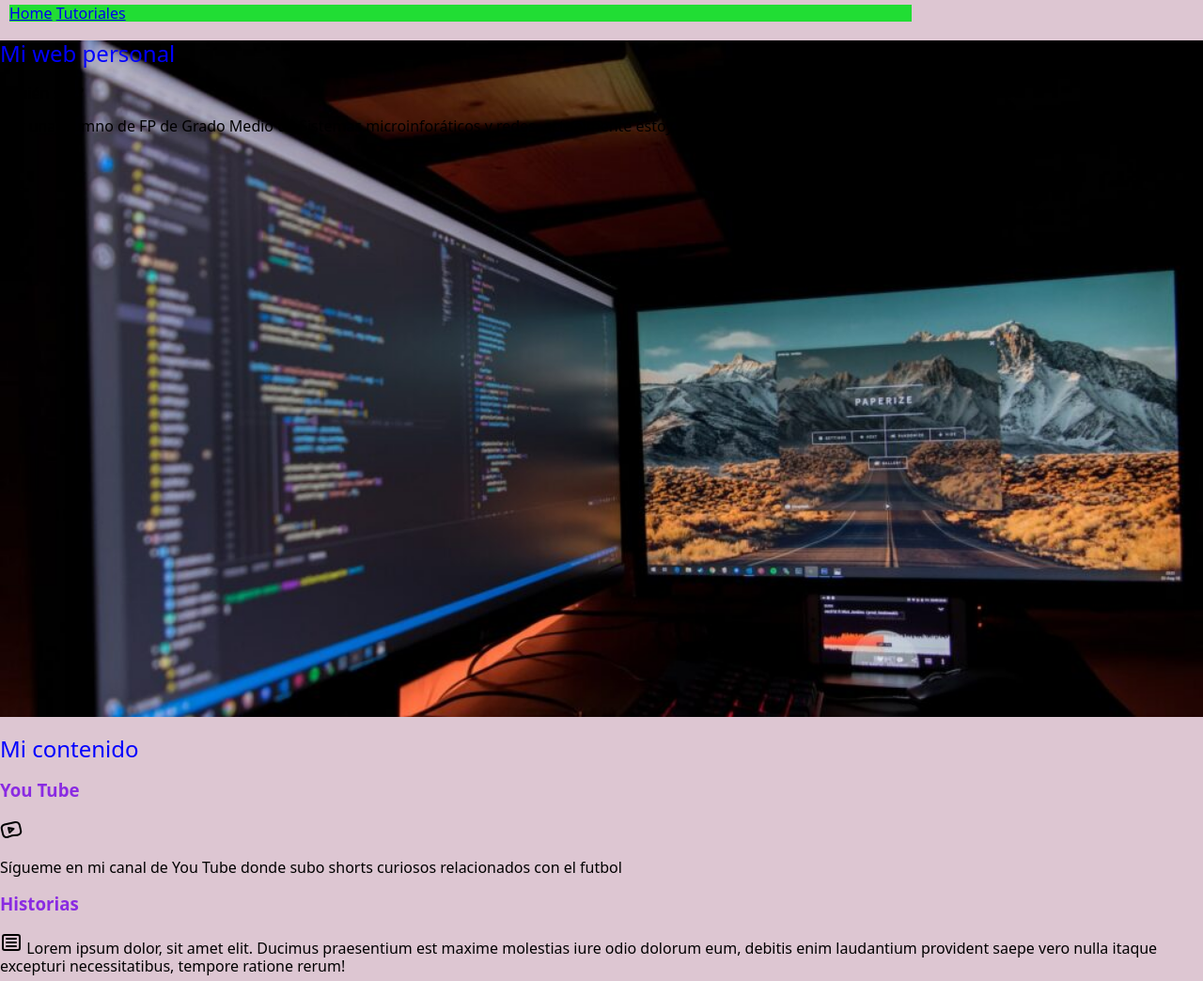
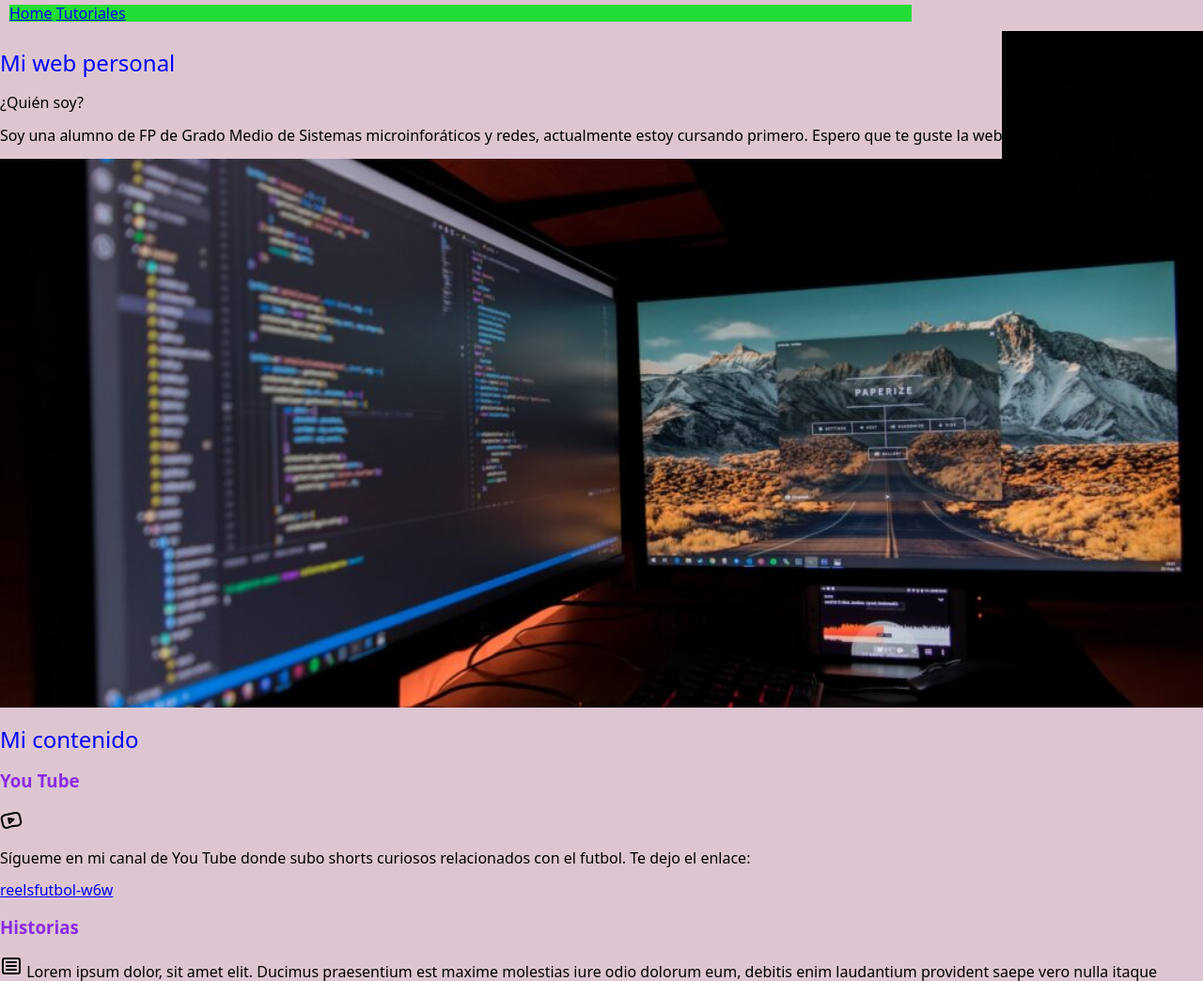
Before and after one commit to Francescb849/Proyecto_web, a plain HTML site: page index.html in a window 1280 px wide. Shown: the part 95-1139 px from the top of the page at 94% size. Drawn offline with Linux system fonts and the light colour scheme; files that its build step writes are made by us from their sources.

Commit message:
position relative y absolute

```diff
--- a/css/styles.css
+++ b/css/styles.css
@@ -30,16 +30,16 @@
 
 }
 h2{
-    color: var(--primario);
-    font-size: 1,5rem;
-    font-weight: 400
+    color:blue;
+    font-size: 1.5rem;
+    font-weight: 400;
 }
 h3{
     color:var(--secundario);
 }
 
 p{
-    font-size: 2,6rem
+    font-size: 1rem;
 }
 
 nav{
@@ -58,7 +58,7 @@
 }
 
 .navegacion.principal{
-    text-align: center;
+    text-align:center;
     color: var(--blanco);
     text-decoration: none;
     font-size: 2rem;
@@ -76,14 +76,14 @@
 
 /*estilos para el hero*/
 .hero{
-    background-image: url( "../css/hero-1024x683.jpg");
+    background-image: url( "../img/hero-1024x683.jpg");
     background-repeat: no-repeat;
     background-size: cover;
     height:45rem;
 }
 
-.conido-hero{
-    background-color: cornflowerblue;
-    color: white;
+.contenido-hero{
+    background-color: rgb(221, 198, 210);;
+    color: black;
     position: absolute;
 }
--- a/index.html
+++ b/index.html
@@ -20,17 +20,19 @@
     </nav>
     <section class="hero">
         <div class="contenido-hero">
+
+            <h2>Mi web personal</h2>
+            <p>¿Quién soy?</p>
+            <p> Soy una alumno de FP de Grado Medio de Sistemas microinforáticos y redes, actualmente estoy cursando primero. Espero que te guste la web</p>
         </div>
-        <h2>Mi web personal</h2>
-        <p>¿Quién soy?</p>
-        <p> Soy una alumno de FP de Grado Medio de Sistemas microinforáticos y redes, actualmente estoy cursando primero</p>
     </section>
     <main>
         <h2>Mi contenido</h2>
         <section>
             <h3> You Tube</h3>
             <svg xmlns="http://www.w3.org/2000/svg" width="24" height="24" viewBox="0 0 24 24" fill="none" stroke="currentColor" stroke-width="2" stroke-linecap="round" stroke-linejoin="round" class="icon icon-tabler icons-tabler-outline icon-tabler-brand-youtube-kids"><path stroke="none" d="M0 0h24v24H0z" fill="none"/><path d="M18.608 17.75l-3.9 .268h-.027a13.83 13.83 0 0 0 -3.722 .828l-2.511 .908a4.111 4.111 0 0 1 -3.287 -.216a3.82 3.82 0 0 1 -1.98 -2.527l-1.376 -6.05a3.669 3.669 0 0 1 .536 -2.86a3.964 3.964 0 0 1 2.489 -1.661l11.25 -2.354c2.137 -.448 4.247 .85 4.713 2.9l1.403 6.162a3.677 3.677 0 0 1 -.697 3.086a4.007 4.007 0 0 1 -2.89 1.512v.002z" /><path d="M9 10l1.208 5l4.292 -4z" /></svg>
-            <p>Sígueme en mi canal de You Tube donde subo shorts curiosos relacionados con el futbol</p>
+            <p>Sígueme en mi canal de You Tube donde subo shorts curiosos relacionados con el futbol. Te dejo el enlace:</p>
+            <a href="https://www.youtube.com/@reelsfutbol-w6w">reelsfutbol-w6w</a>
         </section>
         <section>
             <h3>Historias</h3>
```
Also changed, not shown: img/hero-1024x683.jpg (renamed from css/hero-1024x683.jpg).
